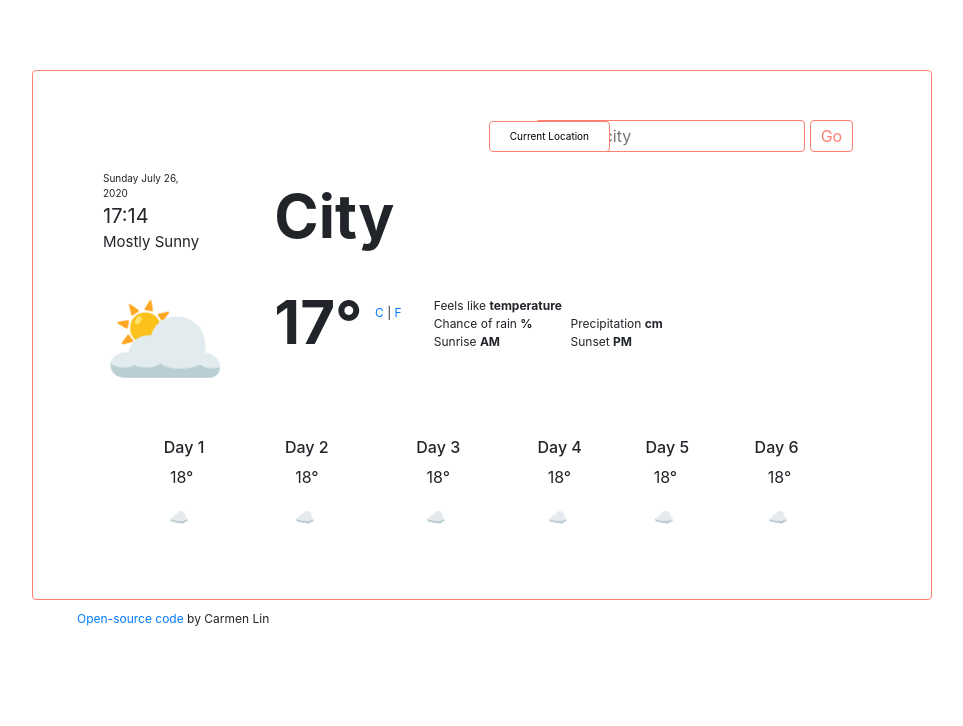
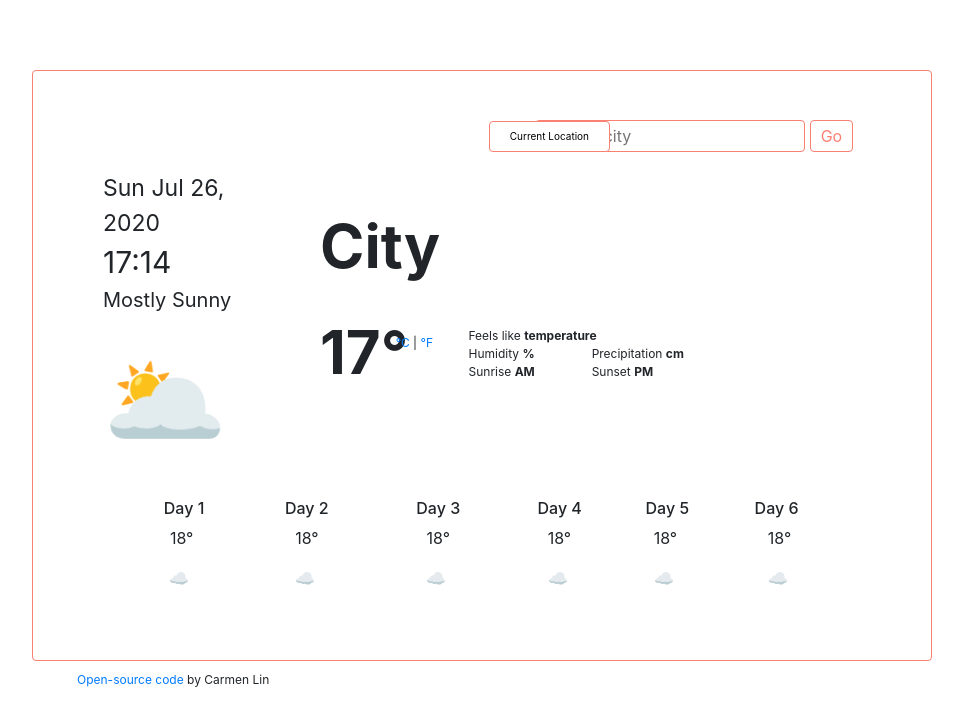
Before and after one commit to clcarmen/shecodes-weather-app, a plain HTML site: page index.html in a window 1280 px wide. Shown: the whole page, without its empty margins (158-1121 px from the left). Drawn offline with nearby package versions, Linux system fonts and the light colour scheme; no server answers.

Commit message:
Fixing display of temperature

```diff
--- a/index.html
+++ b/index.html
@@ -25,7 +25,7 @@
 
 
         <div class="row first">
-            <div class="col-2">
+            <div class="col-3">
                 <div class="today">
                     <div class="today-date">
                         Date
@@ -41,7 +41,7 @@
                     </div>
                 </div>
             </div>
-            <div class="col-10 first10">
+            <div class="col-9 first9">
                 <p class="city">
                     <strong> City </strong>
                 </p>
@@ -53,10 +53,10 @@
                             </p>
                             <p class="units">
                                 <a href="#" class="celsius">
-                                    C
+                                    °C
                                 </a> |
                                 <a href="#" class="fahrenheit">
-                                    F
+                                    °F
                                 </a>
                             </p>
                         </div>
@@ -70,9 +70,9 @@
                         </div>
                         <div class="row">
                             <div class="col-3">
-                                <div class="chance-of-rain">
-                                    Chance of rain
-                                    <span class="chance-of-rain-percentage">
+                                <div class="humidity">
+                                    Humidity
+                                    <span class="humidity-value">
                                         <strong> % </strong>
                                     </span>
                                 </div>
@@ -109,8 +109,11 @@
             </div>
 
         </div>
+
         </br>
-        <div class="row">
+
+
+        <div class="row third">
             <div class="col-2">
                 <h6 class="day-one"> Day 1 </h6>
                 <p class="temperature-one">
--- a/src/script.js
+++ b/src/script.js
@@ -2,30 +2,22 @@
 
 let now = new Date();
 
-let days = [
-  "Sunday",
-  "Monday",
-  "Tuesday",
-  "Wednesday",
-  "Thursday",
-  "Friday",
-  "Saturday",
-];
+let days = ["Sun", "Mon", "Tue", "Wed", "Thu", "Fri", "Sat"];
 let day = days[now.getDay()];
 
 let months = [
-  "January",
-  "February",
-  "March",
-  "April",
+  "Jan",
+  "Feb",
+  "Mar",
+  "Apr",
   "May",
-  "June",
-  "July",
-  "August",
-  "September",
-  "October",
-  "November",
-  "December",
+  "Jun",
+  "Jul",
+  "Aug",
+  "Sep",
+  "Oct",
+  "Nov",
+  "Dec",
 ];
 let month = months[now.getMonth()];
 
@@ -50,13 +42,16 @@ function displayWeatherCondition(response) {
   document.querySelector(".city").innerHTML = response.data.name;
   document.querySelector(".city-temperature").innerHTML = `${Math.round(
     response.data.main.temp
-  )}°`;
+  )}`;
   console.log(response.data);
   document.querySelector(".feels-like-temperature").innerHTML = `${Math.round(
     response.data.main.feels_like
-  )}°`;
+  )}`;
   document.querySelector(".today-forecast").innerHTML =
-    response.data.weather[0].main;
+    response.data.weather[0].description;
+  document.querySelector(".humidity-value").innerHTML = `${Math.round(
+    response.data.main.humidity
+  )}%`;
 }
 
 function searchCity(cityName) {
@@ -82,7 +77,7 @@ searchCity("Ottawa");
 
 function unitF(event) {
   let displayTempF = document.querySelector(".city-temperature");
-  displayTempF.innerHTML = `66°`;
+  displayTempF.innerHTML = `66`;
 }
 
 let changeUnitF = document.querySelector(".fahrenheit");
@@ -90,7 +85,7 @@ changeUnitF.addEventListener("click", unitF);
 
 function unitC(event) {
   let displayTempC = document.querySelector(".city-temperature");
-  displayTempC.innerHTML = `17°`;
+  displayTempC.innerHTML = `17`;
 }
 
 let changeUnitC = document.querySelector(".celsius");
--- a/src/styles.css
+++ b/src/styles.css
@@ -11,15 +11,15 @@
 }
 
 .today-date {
-  font-size: 10px;
+  font-size: 23px;
 }
 
 .today-time {
-  font-size: 20px;
+  font-size: 30px;
 }
 
 .today-forecast {
-  font-size: 15px;
+  font-size: 20px;
 }
 
 .current-location {
@@ -97,29 +97,15 @@ input[type="submit"]:hover {
   top: 25%;
 }
 
-.first10 {
-  left: 40px;
+.first9 {
+  left: 20px;
+  top: 30px;
 }
 
 .second10 {
   left: 50px;
   top: 20px;
   font-size: 12px;
-}
-
-.feels-like {
-}
-
-.chance-of-rain {
-}
-
-.sunrise {
-}
-
-.precipitation {
-}
-
-.sunset {
 }
 
 .day-one {
```
